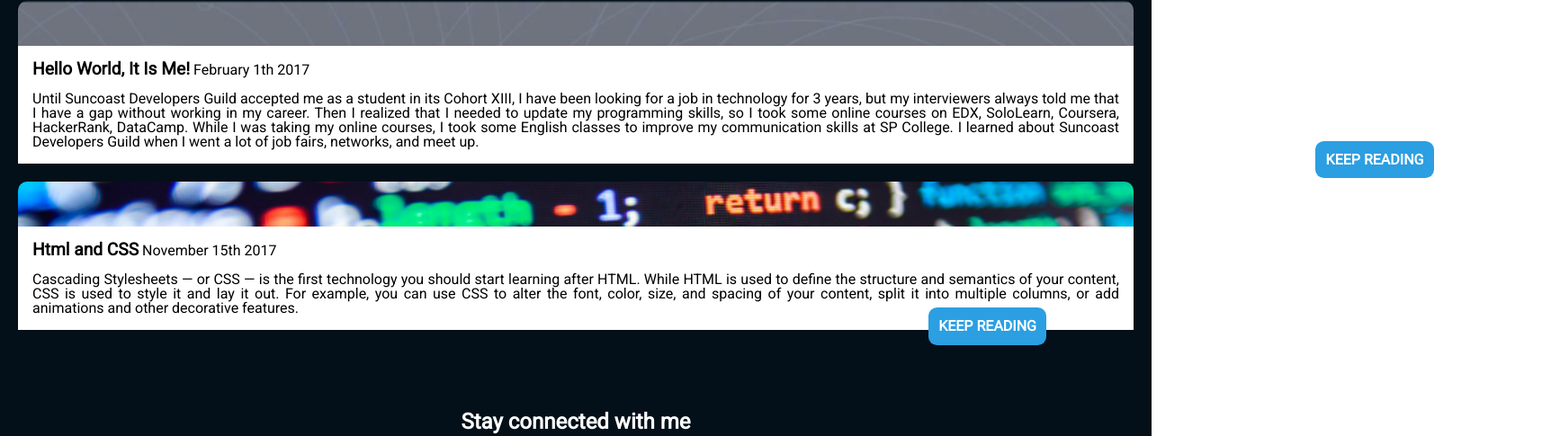
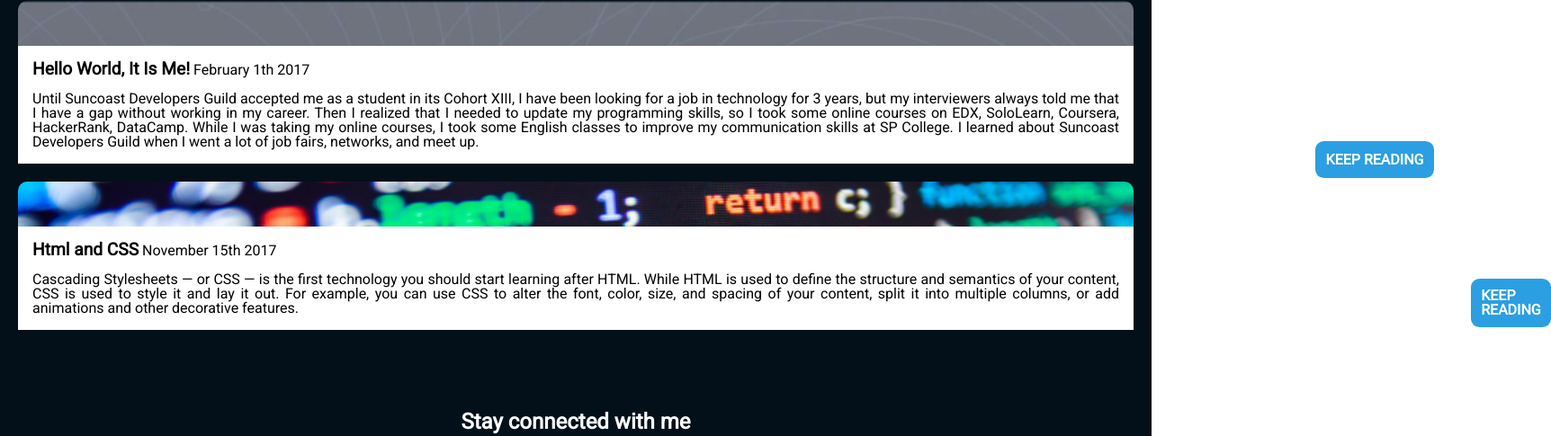
Before and after one commit to Elro1118/my-portafolio-page, a website: page public/index.html in a window 1280 px wide. Shown: the part 600-1085 px from the top of the page at 90% size, 1724 px wide, since content can reach past the window. Drawn offline with Linux system fonts and the light colour scheme.

Commit message:
finalFaseII

```diff
--- a/public/screen.css
+++ b/public/screen.css
@@ -185,10 +185,12 @@ h2 {
 }
 #mySecondBox {
 	background: rgb(43, 159, 226);
-	position: relative;
+	position: absolute;
+	margin: 0 auto;
+	left: 1635px;
+	right: auto;
 	color: white;
-	top: 20px;
-	left: 700px;
+	top: 910px;
 	padding: 0.7rem;
 	border-radius: 0.6rem;
 	text-decoration: none;
```
